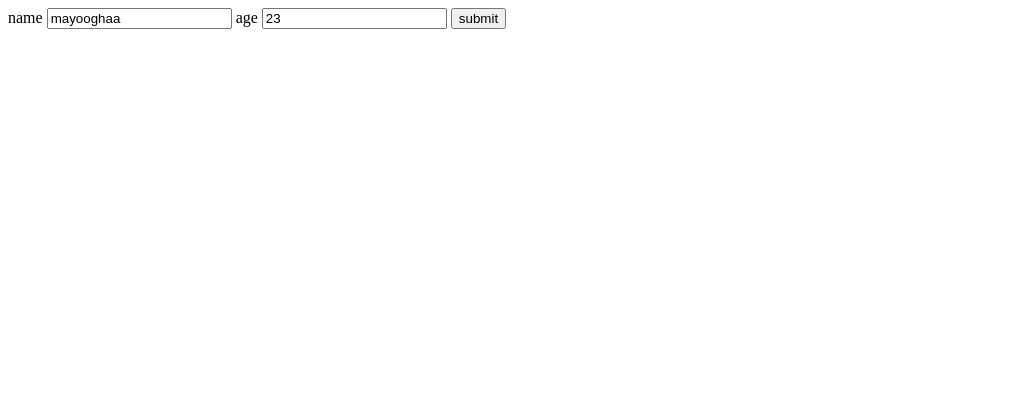
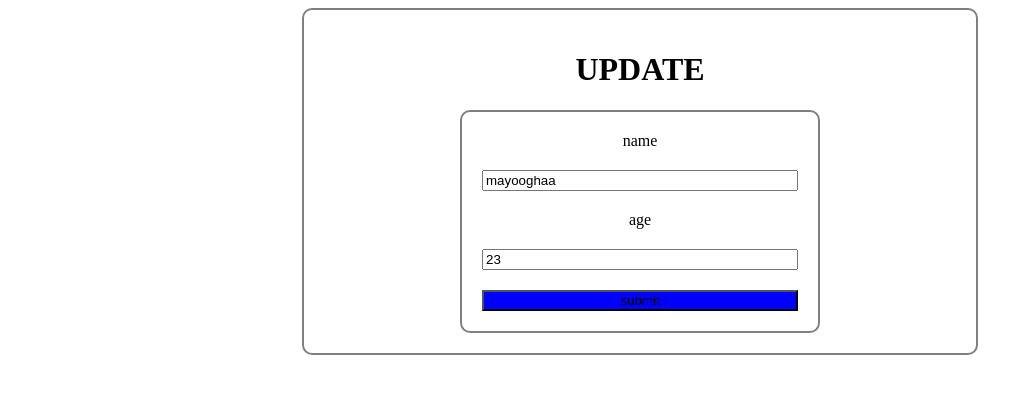
Before and after one commit to Nidaafathimaa/student-managment, a Django app: page /update/4 in a window 1280 px wide. Shown: the top 394 px of the page, without its empty margins (0-1033 px from the left). Run offline with Django 5.2, Linux system fonts and the light colour scheme; data comes from the database, SQL or seed files in the repository; both versions use the stored data as it was after the commit.

Commit message:
update style change

```diff
--- a/templates/update.html
+++ b/templates/update.html
@@ -1,9 +1,63 @@
+<!DOCTYPE html>
+<html lang="en">
+
+<head>
+    <meta charset="UTF-8">
+    <meta name="viewport" content="width=device-width, initial-scale=1.0">
+    <title>Document</title>
+</head>
+<style>
+    .heading {
+
+        width: 50%;
+        margin: auto;
+        padding: 20px;
+        border: 2px solid grey;
+        border-radius: 10px;
+
+
+    }
+
+    .name {
+        display: flex;
+        flex-direction: column;
+        justify-content: center;
+        margin: auto;
+        gap: 20px;
+        width: 100px;
+        text-align: center;
+        width: 100%;
+    }
+
+    .main-n {
+        width: 50%;
+        margin: auto;
+        padding: 20px;
+        border: 2px solid grey;
+        border-radius: 10px;
+    }
+</style>
+
+<body>
+    <div class="heading">
+        <h1 style="color: rgb(0, 0, 0); gap: 20px; text-align: center;">UPDATE</h1>
+                <div class="main-n">
+
                     <form method="POST">
                         {%csrf_token %}
+                        <div class="name">
                             <label for="">name</label>
                             <input type="text" placeholder="enter your name" name="user" value="{{items.name}}">
                             <label for=""> age</label>
                             <input type="number" placeholder="enter your age" name="user-age" value="{{items.age}}">
 
-        <button>submit</button>
+                            <button style="background-color: blue;">submit</button>
+                        </div>
+
                     </form>
+                </div>
+    </div>
+
+</body>
+
+</html>
```
Also changed, not shown: templates/index.html (+25 -17 lines), db.sqlite3. Lines whose indentation alone changed are shown as unchanged.
